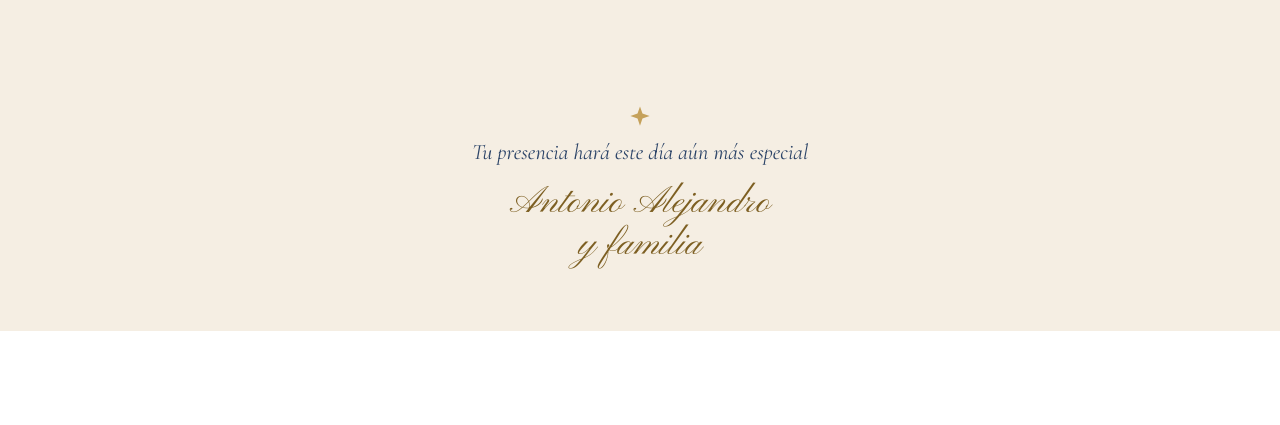
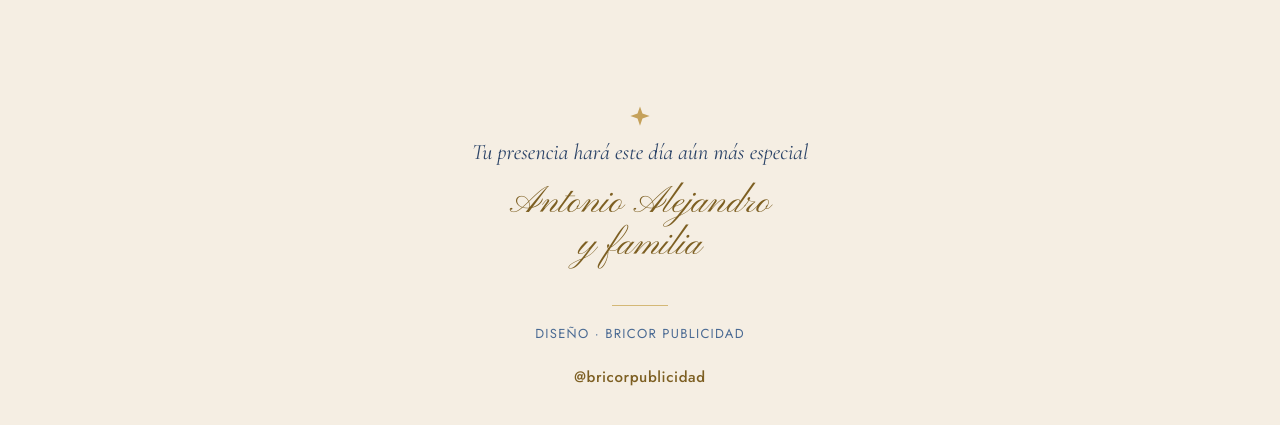
Before and after one commit to bricorpublicidad/comunion, a plain HTML site: page misa/index.html in a window 1280 px wide. Shown: the part 1673-2098 px from the top of the page. Before the commit the page ends 2004 px from the top, so only its background shows below. Drawn offline with nearby package versions, Linux system fonts and the light colour scheme.

Commit message:
Add files via upload

```diff
--- a/misa/index.html
+++ b/misa/index.html
@@ -166,6 +166,9 @@ Cómo llegar
 <svg width="22" height="22" viewBox="-8 -8 16 16" aria-hidden="true"><path fill="#C5A15A" d="M0,-7 L1.8,-1.8 L7,0 L1.8,1.8 L0,7 L-1.8,1.8 L-7,0 L-1.8,-1.8 Z"/></svg>
 <p style="margin:0; font-family:'Cormorant Garamond',serif; font-style:italic; font-size:22px; color:#2C4468">Tu presencia hará este día aún más especial</p>
 <p style="margin:6px 0 0; font-family:'Pinyon Script',cursive; font-size:38px; line-height:1.1; color:#7D5F22">Antonio Alejandro<br>y familia</p>
+<div style="width:56px; height:1px; background:#D4B876; margin:26px 0 6px"></div>
+<p style="margin:0; font-size:13px; letter-spacing:0.1em; text-transform:uppercase; color:#4A6A93">Diseño · Bricor Publicidad</p>
+<a href="https://www.instagram.com/bricorpublicidad/" target="_blank" rel="noopener" style="display:inline-flex; align-items:center; min-height:44px; padding:0 8px; font-size:15px; letter-spacing:0.04em; color:#7D5F22; text-decoration:none; font-weight:500">@bricorpublicidad</a>
 </section>
 
 </div>
```
Also changed, not shown: recepcion/index.html (+3 -0 lines).
